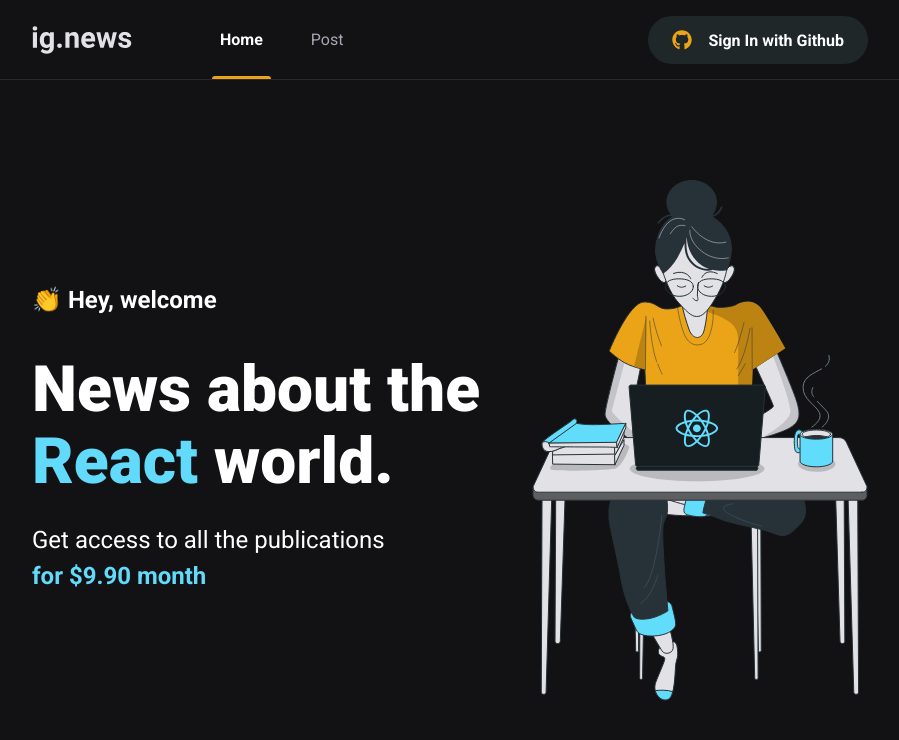
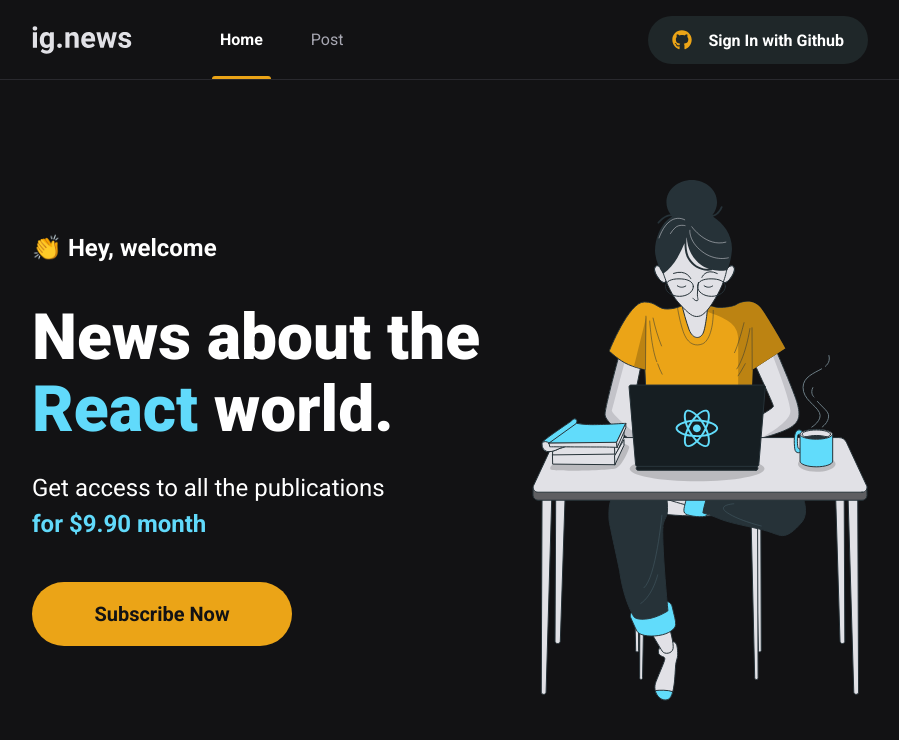
Before and after one commit to GabrielMerigo/ignews-ignite, a Next.js app: page / in a window 1280 px wide. Shown: the top 740 px of the page, without its empty margins (190-1089 px from the left). Built offline with nearby package versions, Linux system fonts and the light colour scheme.

Commit message:
Botão subscribe pronto

```diff
--- /dev/null
+++ b/src/components/SubscribeButton/index.tsx
@@ -0,0 +1,12 @@
+import styles from './styles.module.scss';
+
+export function SubscribeButton(){
+  return(
+    <button
+      type="button"
+      className={styles.subscribeButton}
+    >
+      Subscribe Now
+    </button>
+  )
+}
--- /dev/null
+++ b/src/components/SubscribeButton/styles.module.scss
@@ -0,0 +1,20 @@
+.subscribeButton{
+  width: 260px;
+  height:4rem;
+  border: 0;
+  border-radius:2rem;
+  background-color: var(--yellow-500);
+  color: var(--gray-900);
+  font-size:1.25rem;
+  font-weight:bold;
+
+  display: flex;
+  align-items: center;
+  justify-content: center;
+
+  transition: filter 0.2s;
+
+  &:hover{
+    filter: brightness(0.8);
+  }
+}
--- a/src/pages/home.module.scss
+++ b/src/pages/home.module.scss
@@ -38,4 +38,8 @@
       font-weight: bold;
     }
   }
+
+  button{
+    margin-top: 2.5rem;
+  }
 }
--- a/src/pages/index.tsx
+++ b/src/pages/index.tsx
@@ -1,6 +1,7 @@
 import Image from 'next/image';
 import Head from 'next/head';
 import styles from './home.module.scss';
+import { SubscribeButton } from '../components/SubscribeButton';
 
 export default function Home() {
   return (
@@ -16,6 +17,7 @@
             Get access to all the publications <br />
             <span>for $9.90 month</span>
           </p>
+          <SubscribeButton/>
         </section>
         <img src="/images/avatar.svg" alt="ig.news"/>
       </main>
```
